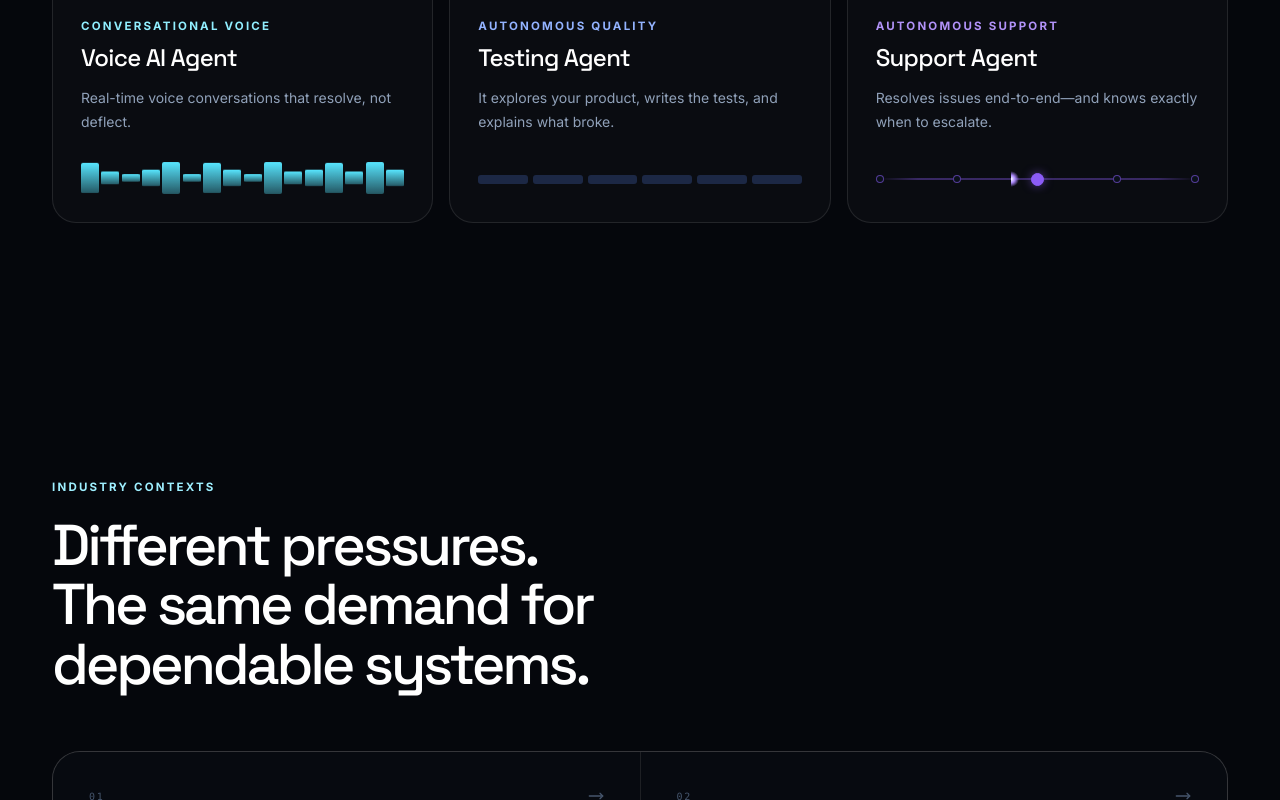
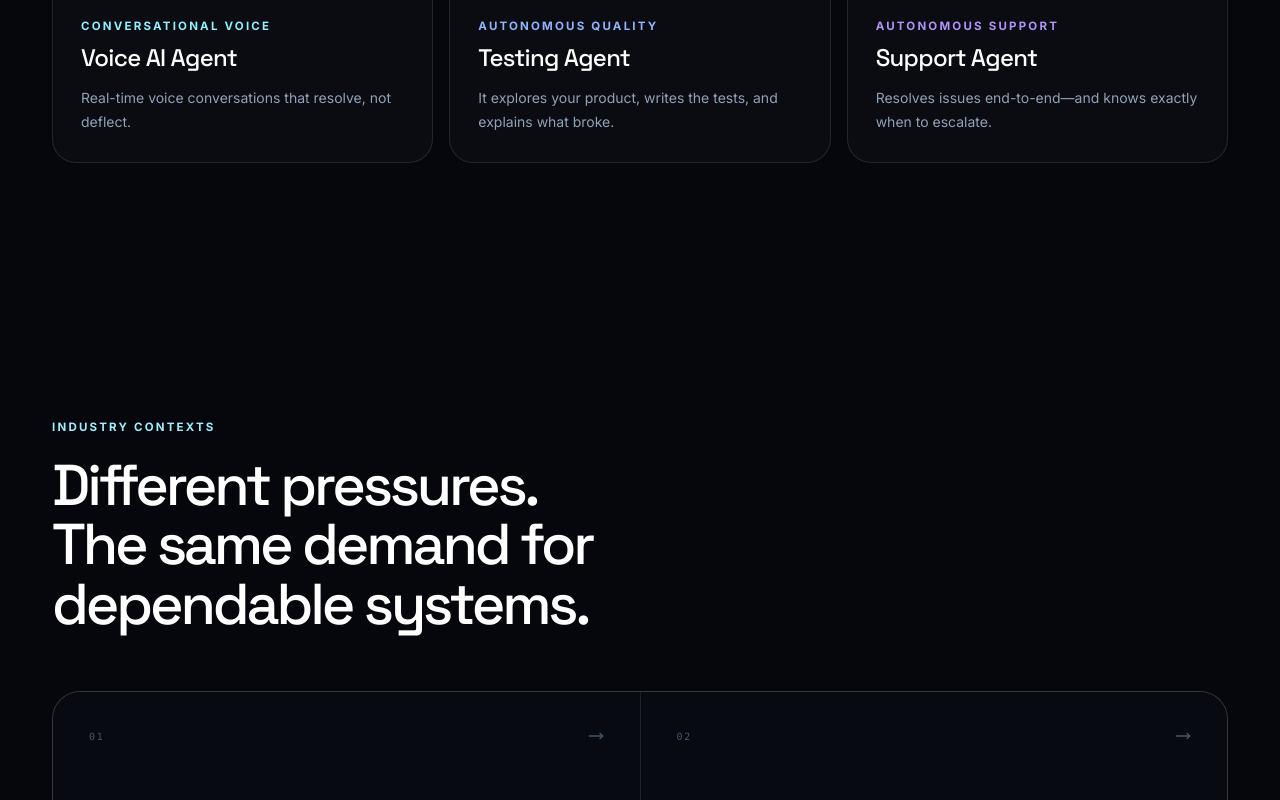
Before and after one commit to Jc-cell-cpu/Infinity-DataLabs, a Next.js app: page / in a window 1280 px wide. Shown: the part 4120-4920 px from the top of the page. Built offline with nearby package versions, Linux system fonts and the light colour scheme.

Commit message:
refactor: clean up comments and remove unused Glyph function in ProductTeaserCard

```diff
--- a/components/product-teaser-card.tsx
+++ b/components/product-teaser-card.tsx
@@ -4,9 +4,7 @@ import type { CSSProperties } from "react";
 import type { Product } from "@/lib/site-data";
 
 // Homepage teaser card for an in-house product. Each carries its own spectral
-// accent (matching its /products panel) and a distinct animated mini-visual:
-// a waveform for Voice, a running pipeline for Testing, a routing splay for
-// Support. Presentation only; motion is CSS and reduced-motion safe.
+// accent matching its /products panel.
 
 const ACCENT: Record<string, string> = {
   "voice-ai-agent": "#58e6ff",
@@ -14,20 +12,24 @@ const ACCENT: Record<string, string> = {
   "support-agent": "#8b5cf6",
 };
 
-function Glyph({ slug }: { slug: string }) {
-  if (slug === "voice-ai-agent") {
-    return <div className="pt-wave" aria-hidden="true">{Array.from({ length: 16 }, (_, i) => <i key={i} />)}</div>;
-  }
-  if (slug === "testing-agent") {
-    return <div className="pt-segs" aria-hidden="true">{Array.from({ length: 6 }, (_, i) => <i key={i} />)}</div>;
-  }
-  return (
-    <div className="pt-flow" aria-hidden="true">
-      <span className="pt-flow-comet" />
-      <div className="pt-flow-nodes"><i /><i /><i className="hub" /><i /><i /></div>
-    </div>
-  );
-}
+// Animated mini-visuals, disabled for now: a waveform for Voice, a running
+// pipeline for Testing, a routing splay for Support. Restore by uncommenting
+// this and its call site below; the .pt-wave/.pt-segs/.pt-flow rules are still
+// in globals.css.
+// function Glyph({ slug }: { slug: string }) {
+//   if (slug === "voice-ai-agent") {
+//     return <div className="pt-wave" aria-hidden="true">{Array.from({ length: 16 }, (_, i) => <i key={i} />)}</div>;
+//   }
+//   if (slug === "testing-agent") {
+//     return <div className="pt-segs" aria-hidden="true">{Array.from({ length: 6 }, (_, i) => <i key={i} />)}</div>;
+//   }
+//   return (
+//     <div className="pt-flow" aria-hidden="true">
+//       <span className="pt-flow-comet" />
+//       <div className="pt-flow-nodes"><i /><i /><i className="hub" /><i /><i /></div>
+//     </div>
+//   );
+// }
 
 export function ProductTeaserCard({ product }: { product: Product }) {
   const Icon = product.icon;
@@ -45,7 +47,7 @@ export function ProductTeaserCard({ product }: { product: Product }) {
       <p className="eyebrow mt-6">{product.kicker}</p>
       <h3 className="mt-2 font-display text-2xl font-medium tracking-[-.03em] text-white">{product.name}</h3>
       <p className="mt-3 text-sm leading-6 text-slate-400">{product.tagline}</p>
-      <div className="mt-auto pt-7"><Glyph slug={product.slug} /></div>
+      {/* <div className="mt-auto pt-7"><Glyph slug={product.slug} /></div> */}
     </Link>
   );
 }
```
